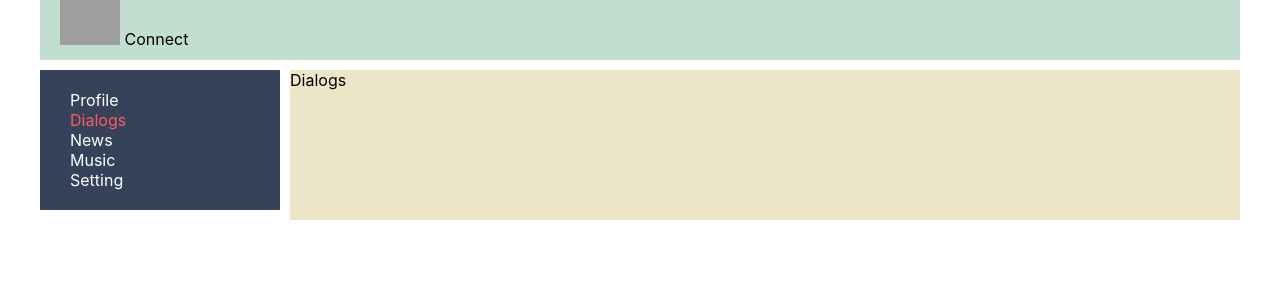
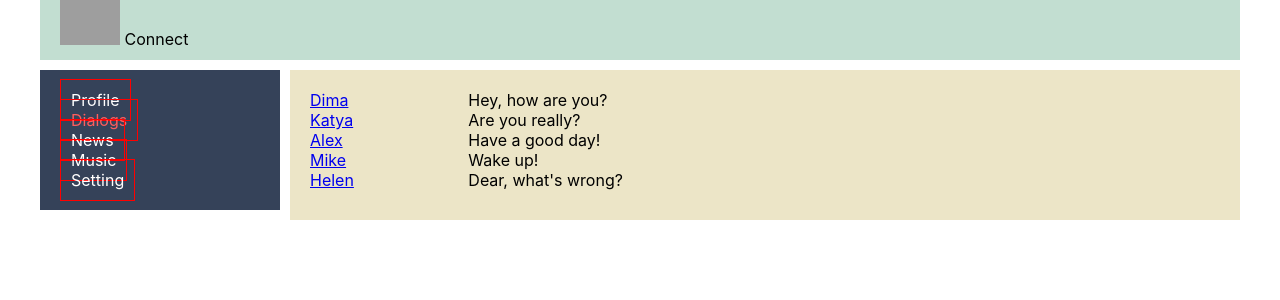
Before and after one commit to Ledol/social-network, a React (Create React App) app: page /dialogs in a window 1280 px wide. Shown: the top 300 px of the page. Built offline with nearby package versions, Linux system fonts and the light colour scheme; grey boxes are pictures that could not be loaded.

Commit message:
feat: add information, dialogs and messages to component Dialogs. Add Navlink to each dialogs.

```diff
--- a/src/App.tsx
+++ b/src/App.tsx
@@ -16,11 +16,11 @@ function App() {
         <Header/>
         <Navbar/>
         <div className='app-wrapper-content'>
-            <Route path="/Profile" component={Profile} />
-            <Route path="/Dialogs" component={Dialogs} />
-            <Route path="/News" component={News} />
-            <Route path="/Music" component={Music} />
-            <Route path="/Setting" component={Setting} />
+            <Route path="/profile" component={Profile} />
+            <Route path="/dialogs" component={Dialogs} />
+            <Route path="/news" component={News} />
+            <Route path="/music" component={Music} />
+            <Route path="/setting" component={Setting} />
 
         </div>
 
--- a/src/components/Dialogs/Dialogs.module.css
+++ b/src/components/Dialogs/Dialogs.module.css
@@ -0,0 +1,11 @@
+.dialogs {
+    display: grid;
+    grid-template-columns: 2fr 10fr;
+}
+
+.dialogsItem {
+    padding: 20px;
+}
+.messages {
+    padding: 20px;
+}
--- a/src/components/Dialogs/Dialogs.tsx
+++ b/src/components/Dialogs/Dialogs.tsx
@@ -1,9 +1,34 @@
 import React from 'react';
+import style from './Dialogs.module.css'
+import {NavLink} from "react-router-dom";
 
 export const Dialogs = () => {
     return (
-        <div>
-            Dialogs
+        <div className={style.dialogs}>
+           <div className={style.dialogsItem}>
+               <div className={style.dialog}>
+                   <NavLink to='/dialogs/1' >Dima</NavLink>
+                  </div>
+               <div className={style.dialog}>
+                   <NavLink to='/dialogs/2' >Katya</NavLink>
+               </div>
+               <div className={style.dialog}>
+                   <NavLink to='/dialogs/3' >Alex</NavLink>
+               </div>
+               <div className={style.dialog}>
+                   <NavLink to='/dialogs/4' >Mike</NavLink>
+               </div>
+               <div className={style.dialog}>
+                   <NavLink to='/dialogs/5' >Helen</NavLink>
+               </div>
+           </div>
+           <div className={style.messages}>
+               <div className={style.message}>Hey, how are you?</div>
+               <div className={style.message}>Are you really?</div>
+               <div className={style.message}>Have a good day!</div>
+               <div className={style.message}>Wake up!</div>
+               <div className={style.message}>Dear, what's wrong?</div>
+           </div>
         </div>
     );
 };
--- a/src/components/Navbar/Navbar.module.css
+++ b/src/components/Navbar/Navbar.module.css
@@ -10,6 +10,7 @@
     color: white;
     text-decoration: none;
     padding: 10px;
+    border: 1px solid red;
 
 }
 
--- a/src/components/Navbar/Navbar.tsx
+++ b/src/components/Navbar/Navbar.tsx
@@ -3,23 +3,21 @@ import style from './Navbar.module.css'
 import {NavLink} from "react-router-dom";
 
 export const Navbar = () => {
-    return (
-        <nav className={style.nav}>
+    return   <nav className={style.nav}>
             <div className={style.item}>
-               <NavLink to='/Profile' activeClassName={style.activeLink}>Profile</NavLink>
+               <NavLink to='/profile' activeClassName={style.activeLink}>Profile</NavLink>
             </div>
             <div className={style.item}>
-                <NavLink to='/Dialogs' activeClassName={style.activeLink}>Dialogs</NavLink>
+                <NavLink to='/dialogs' activeClassName={style.activeLink}>Dialogs</NavLink>
             </div>
             <div className={style.item}>
-                <NavLink to='/News' activeClassName={style.activeLink}>News</NavLink>
+                <NavLink to='/news' activeClassName={style.activeLink}>News</NavLink>
             </div>
             <div className={style.item}>
-                <NavLink to='/Music' activeClassName={style.activeLink}>Music</NavLink>
+                <NavLink to='/music' activeClassName={style.activeLink}>Music</NavLink>
             </div>
             <div className={style.item}>
-                <NavLink to='/Setting' activeClassName={style.activeLink}>Setting</NavLink>
+                <NavLink to='/setting' activeClassName={style.activeLink}>Setting</NavLink>
             </div>
         </nav>
-    );
 };
--- a/src/components/Profile/Profile.tsx
+++ b/src/components/Profile/Profile.tsx
@@ -3,11 +3,11 @@ import {MyPosts} from "./MyPosts/MyPosts";
 
 export const Profile = () => {
     return (
-        <>
+        <div>
             <div ><img className="contentIMG"
                        src="https://media.istockphoto.com/photos/group-of-women-running-in-nature-area-picture-id514066434?k=20&m=514066434&s=612x612&w=0&h=WlMQseXBhWFii76dMGlsY2_Rfm0Nhb4rbN_mPuu4QOw=" alt="main img"/> </div>
             <div> Ava + Description</div>
             <MyPosts  />
-        </>
+        </div>
     );
 };
```
Also changed, not shown: src/App.css (line endings or trailing spaces).
